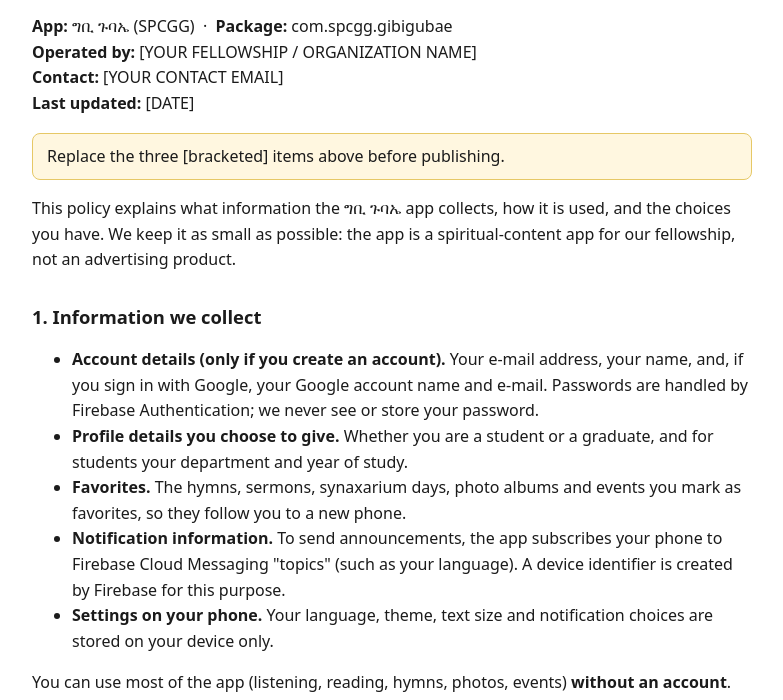
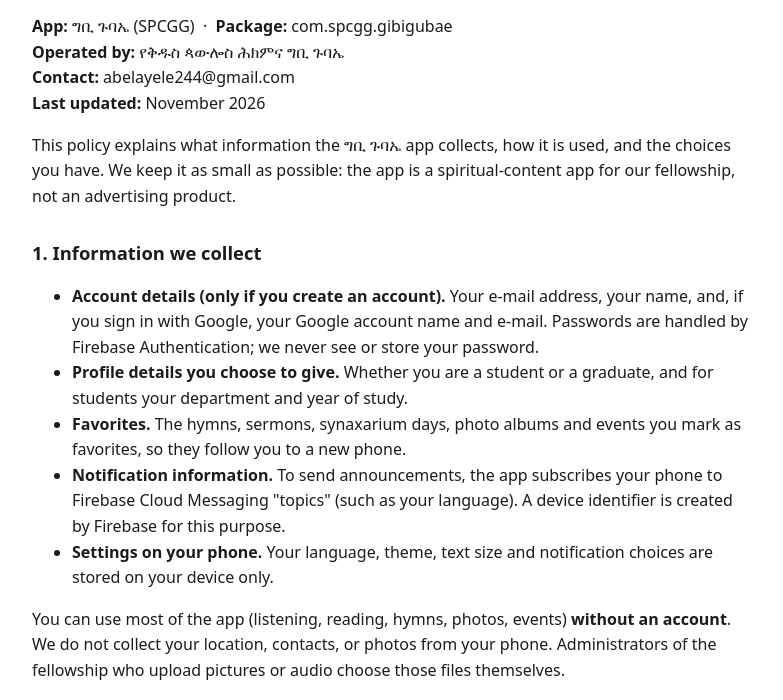
Before and after one commit to buchiabe16-prog/SPCGG, a website: page docs/privacy.html in a window 1280 px wide. Shown: the part 85-785 px from the top of the page, without its empty margins (248-1031 px from the left). Drawn offline with Linux system fonts and the light colour scheme.

Commit message:
Update privacy.html

```diff
--- a/docs/privacy.html
+++ b/docs/privacy.html
@@ -14,11 +14,9 @@
 <body>
 <h1>Privacy Policy</h1>
 <p><strong>App:</strong> ግቢ ጉባኤ (SPCGG) &nbsp;·&nbsp; <strong>Package:</strong> com.spcgg.gibigubae<br>
-<strong>Operated by:</strong> [YOUR FELLOWSHIP / ORGANIZATION NAME]<br>
-<strong>Contact:</strong> [YOUR CONTACT EMAIL]<br>
-<strong>Last updated:</strong> [DATE]</p>
-
-<p class="note">Replace the three [bracketed] items above before publishing.</p>
+<strong>Operated by:</strong> የቅዱስ ጳውሎስ ሕክምና ግቢ ጉባኤ <br>
+<strong>Contact:</strong> abelayele244@gmail.com <br>
+<strong>Last updated:</strong> November 2026 </p>
 
 <p>This policy explains what information the ግቢ ጉባኤ app collects, how it is used, and the choices you have. We keep it as small as possible: the app is a spiritual-content app for our fellowship, not an advertising product.</p>
 
```
